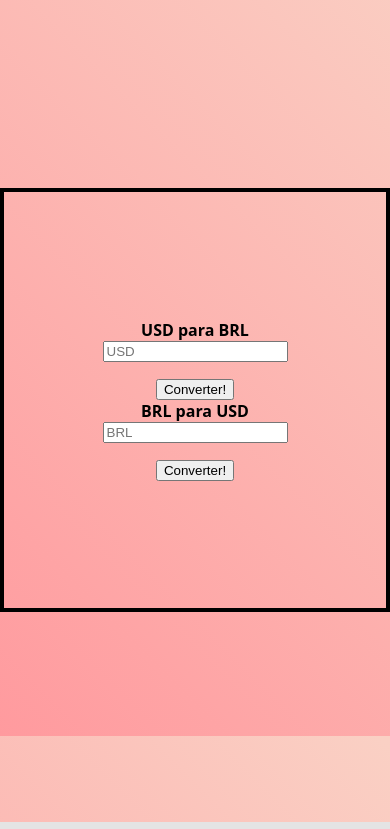
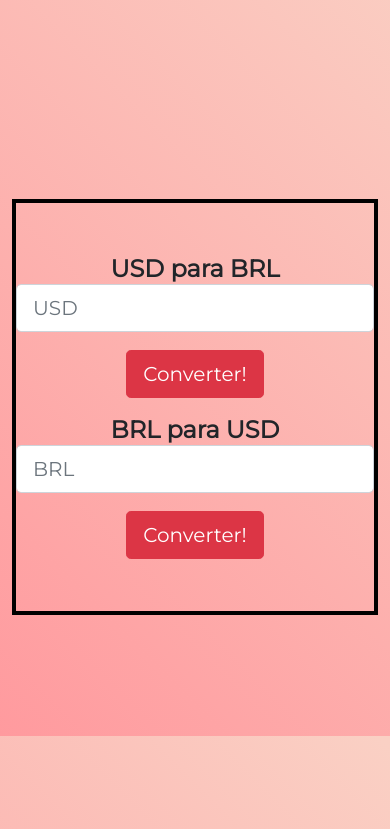
Before and after one commit to caiobferreira/USD-BRL-converter, a website: page www/index.html in a window 390 px wide. Shown: the part 108-937 px from the top of the page. Drawn offline with nearby package versions, Linux system fonts and the light colour scheme; some packages are replaced by stand-ins of ours.

Commit message:
css + bootstrap

```diff
--- a/www/css/index.css
+++ b/www/css/index.css
@@ -10,8 +10,7 @@
 body {
   background-color: #e4e4e4;
   background-image: linear-gradient(45deg, #ff9a9e 0%, #fad0c4 99%, #fad0c4 100%);
-  font-family: system-ui, -apple-system, -apple-system-font, "Segoe UI",
-    "Roboto", sans-serif;
+  font-family: 'Montserrat', sans-serif;
   font-size: 12px;
   height: 100vh;
   margin: 0px;
@@ -37,11 +36,12 @@ h1 {
   margin: 0px;
   overflow: visible;
   padding: 0px;
+  padding-top: 1rem;
   text-align: center;
 }
 
 h2 {
-    font-size: 1rem;
+    font-size: 1.5rem;
   font-weight: bold;
  margin: 0px;
   padding: 0px;
--- a/www/index.html
+++ b/www/index.html
@@ -6,6 +6,10 @@
         <meta name="msapplication-tap-highlight" content="no">
         <meta name="viewport" content="initial-scale=1, width=device-width, viewport-fit=cover">
         <meta name="color-scheme" content="light dark">
+
+        <link href="https://cdn.jsdelivr.net/npm/bootstrap@5.0.0-beta3/dist/css/bootstrap.min.css" rel="stylesheet" integrity="sha384-eOJMYsd53ii+scO/bJGFsiCZc+5NDVN2yr8+0RDqr0Ql0h+rP48ckxlpbzKgwra6" crossorigin="anonymous">
+        <link rel="preconnect" href="https://fonts.gstatic.com">
+        <link href="https://fonts.googleapis.com/css2?family=Montserrat&display=swap" rel="stylesheet">
         <link rel="stylesheet" href="css/index.css">
         <title>Conversor de Dólar</title>
     </head>
@@ -18,20 +22,21 @@
 <div class="box">
         <h2>USD para BRL</h2>
 
-            <input type="text" pattern ="[0-9]*" id="usdValue" placeholder="USD"><br>
+            <input type="text" class="form-control form-control-lg" pattern ="[0-9]*" id="usdValue" placeholder="USD"><br>
             <h3 id="brlCot"></h3>
 
 
-            <button id="convertUsdBtn">Converter!</button>
+            <button id="convertUsdBtn" class="btn btn-danger btn-lg" >Converter!</button>
 
+             <br>
 
             <h2>BRL para USD</h2>
 
-            <input type="text" pattern ="[0-9]*" id="brlValue" placeholder="BRL"><br>
+            <input type="text" class="form-control form-control-lg" pattern ="[0-9]*" id="brlValue" placeholder="BRL"><br>
             <h3 id="usdCot"></h3>
 
 
-            <button id="convertBrlBtn">Converter!</button>
+            <button id="convertBrlBtn" class="btn btn-danger btn-lg">Converter!</button>
 
             </div>
 
--- a/www/js/index.js
+++ b/www/js/index.js
@@ -18,12 +18,12 @@ function onDeviceReady() {
           console.log("data", data);
           let cotacao = data.USD_BRL;
           moedaB.value = (cotacao * parseFloat(usdValue)).toFixed(2);
-          const resultado = moedaB.value;
+          let resultado = moedaB.value;
 
           if (usdValue == "") {
             console.log("this is empty");
             resultado = 0;
-            document.getElementById("usdCot").innerText = resultado;
+            document.getElementById("brlCot").innerText = resultado;
             return;
           }
 
@@ -40,6 +40,7 @@ function onDeviceReady() {
       let moedaB = {
         value: 0,
       };
+
 
       let url =
         "https://free.currconv.com/api/v7/convert?q=BRL_USD&compact=ultra&apiKey=37d6b32bee7189bc371c";
```
